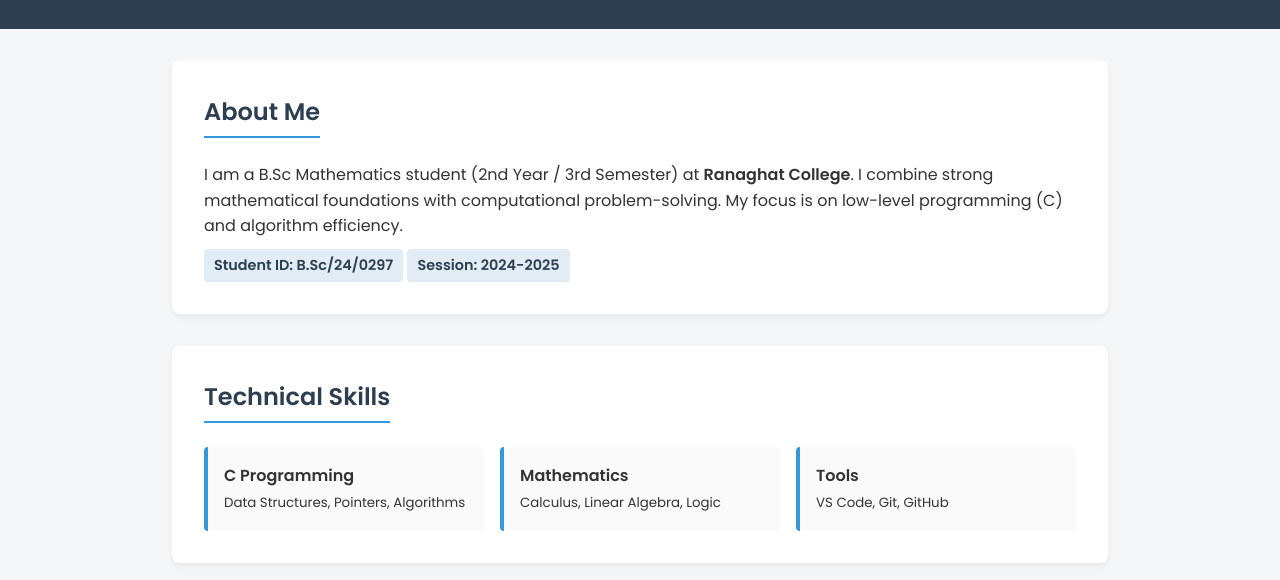
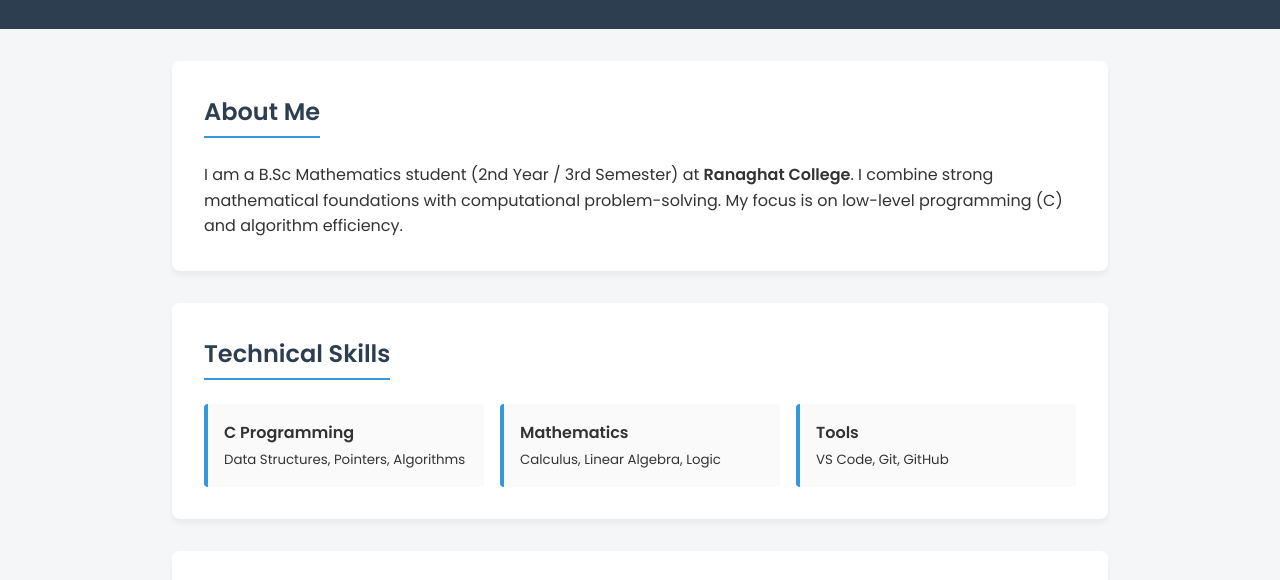
Before and after one commit to Gourabgh/Gourabgh.github.io, a plain HTML site: page index.html in a window 1280 px wide. Shown: the part 138-718 px from the top of the page. Drawn offline with Linux system fonts and the light colour scheme.

Commit message:
Remove student ID and session from index.html
Removed student ID and session information from the profile section.

```diff
--- a/index.html
+++ b/index.html
@@ -121,8 +121,7 @@
                 I am a B.Sc Mathematics student (2nd Year / 3rd Semester) at <strong>Ranaghat College</strong>.
                 I combine strong mathematical foundations with computational problem-solving. My focus is on low-level programming (C) and algorithm efficiency.
             </p>
-            <div class="badge">Student ID: B.Sc/24/0297</div>
-            <div class="badge">Session: 2024-2025</div>
+
         </section>
 
         <section>
```
